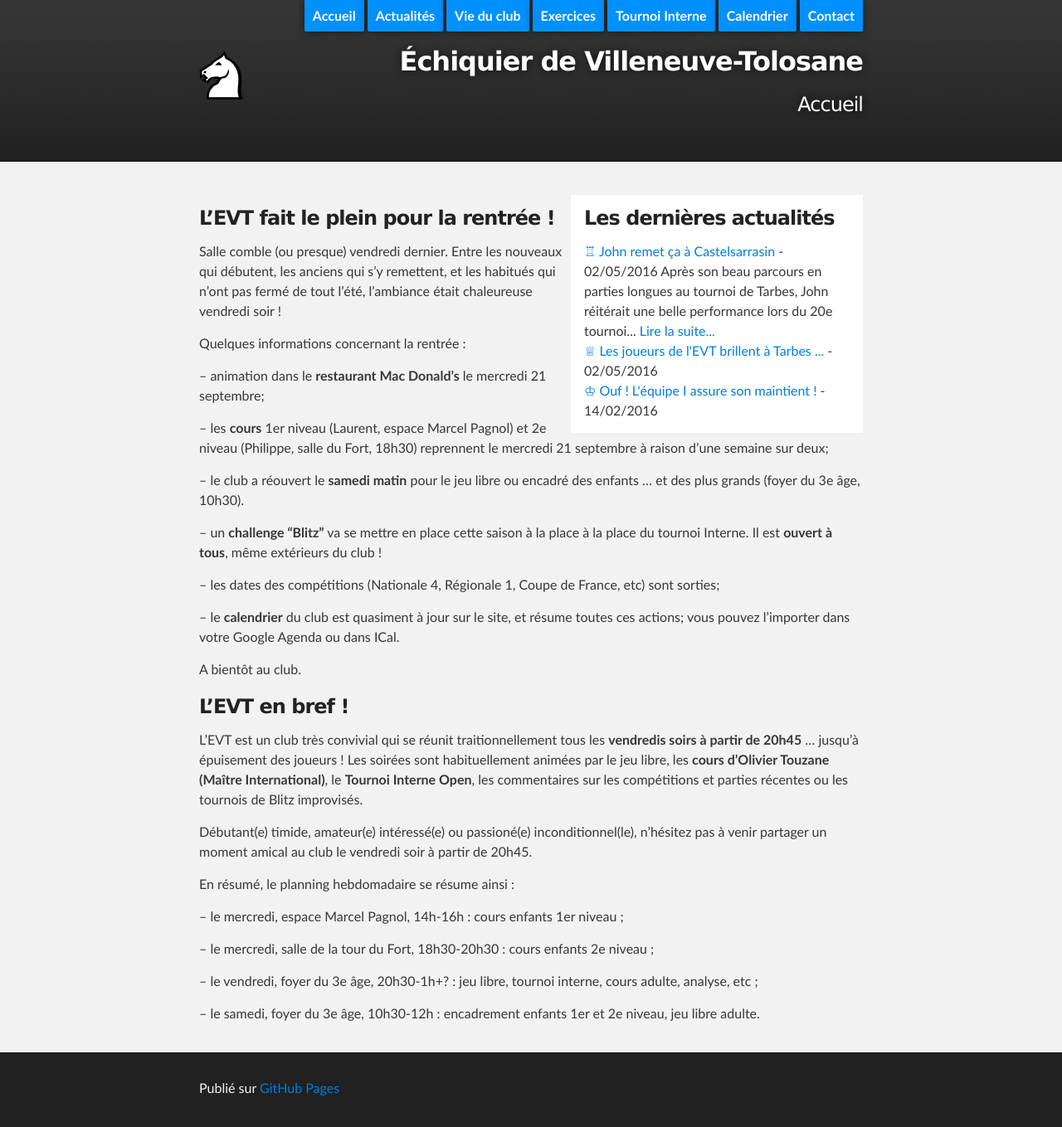
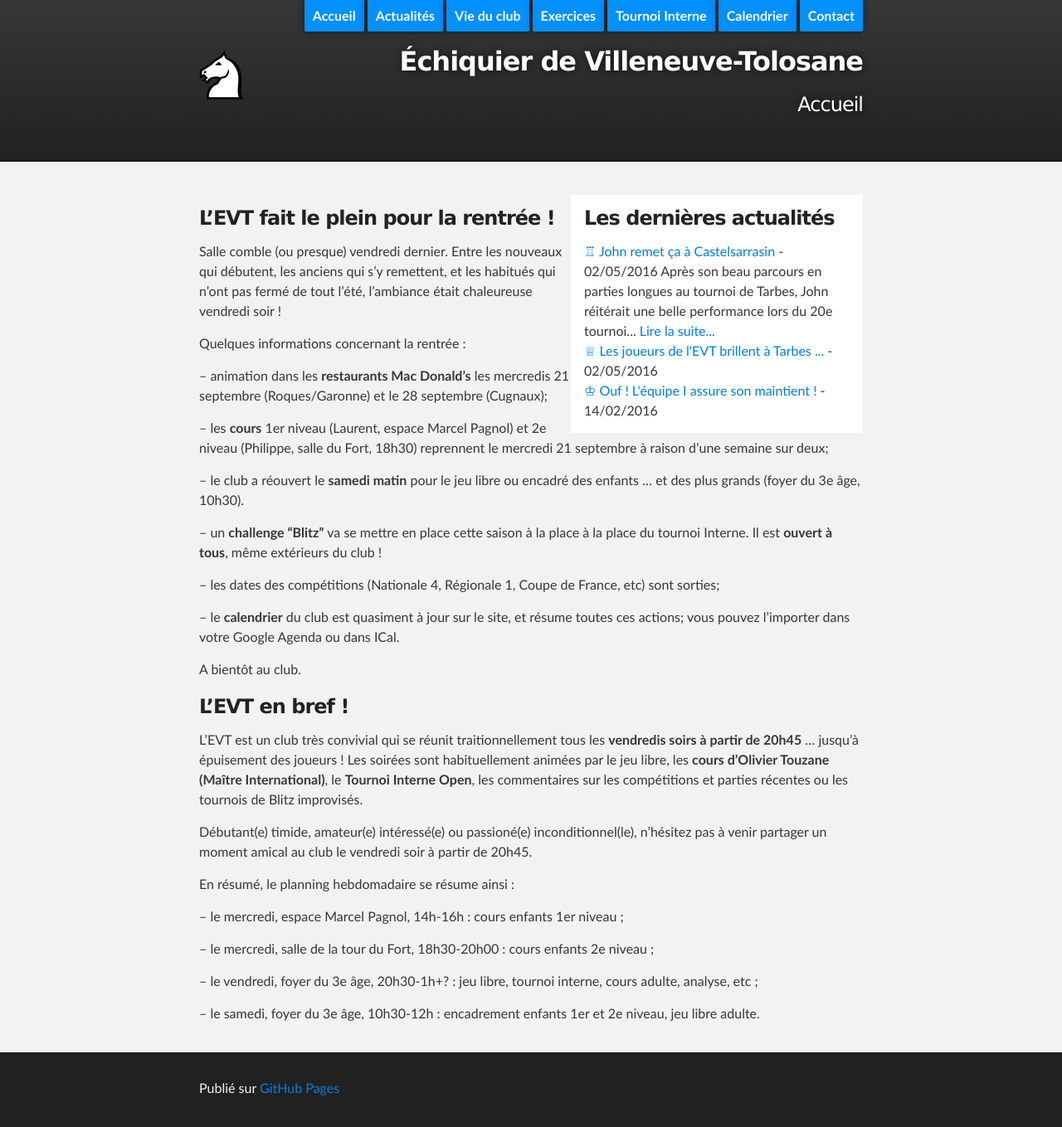
Before and after one commit to echiquier-villeneuve-tolosane/echiquier-villeneuve-tolosane.github.io, a Jekyll site: the page built from index.md, in a window 1280 px wide. Shown: the whole page at 83% size. Built offline with Jekyll 4.4.1, drawn with Linux system fonts in a browser that asks for light colours; nearby versions of some CDN libraries.

Commit message:
Updated index.md

```diff
--- a/index.md
+++ b/index.md
@@ -11,7 +11,7 @@ Salle comble (ou presque) vendredi dernier. Entre les nouveaux qui débutent, le
 
 Quelques informations concernant la rentrée :
 
--- animation dans le **restaurant Mac Donald's** le mercredi 21 septembre;
+-- animation dans les **restaurants Mac Donald's** les mercredis 21 septembre (Roques/Garonne) et le 28 septembre (Cugnaux);
 
 -- les **cours** 1er niveau (Laurent, espace Marcel Pagnol) et 2e niveau (Philippe, salle du Fort, 18h30) reprennent le mercredi 21 septembre à raison d'une semaine sur deux;
 
@@ -37,7 +37,7 @@ En résumé, le planning hebdomadaire se résume ainsi :
 
 -- le mercredi, espace Marcel Pagnol, 14h-16h : cours enfants 1er niveau ;
 
--- le mercredi, salle de la tour du Fort, 18h30-20h30 : cours enfants 2e niveau ;
+-- le mercredi, salle de la tour du Fort, 18h30-20h00 : cours enfants 2e niveau ;
 
 -- le vendredi, foyer du 3e âge, 20h30-1h+? : jeu libre, tournoi interne, cours adulte, analyse, etc ;
 
```
